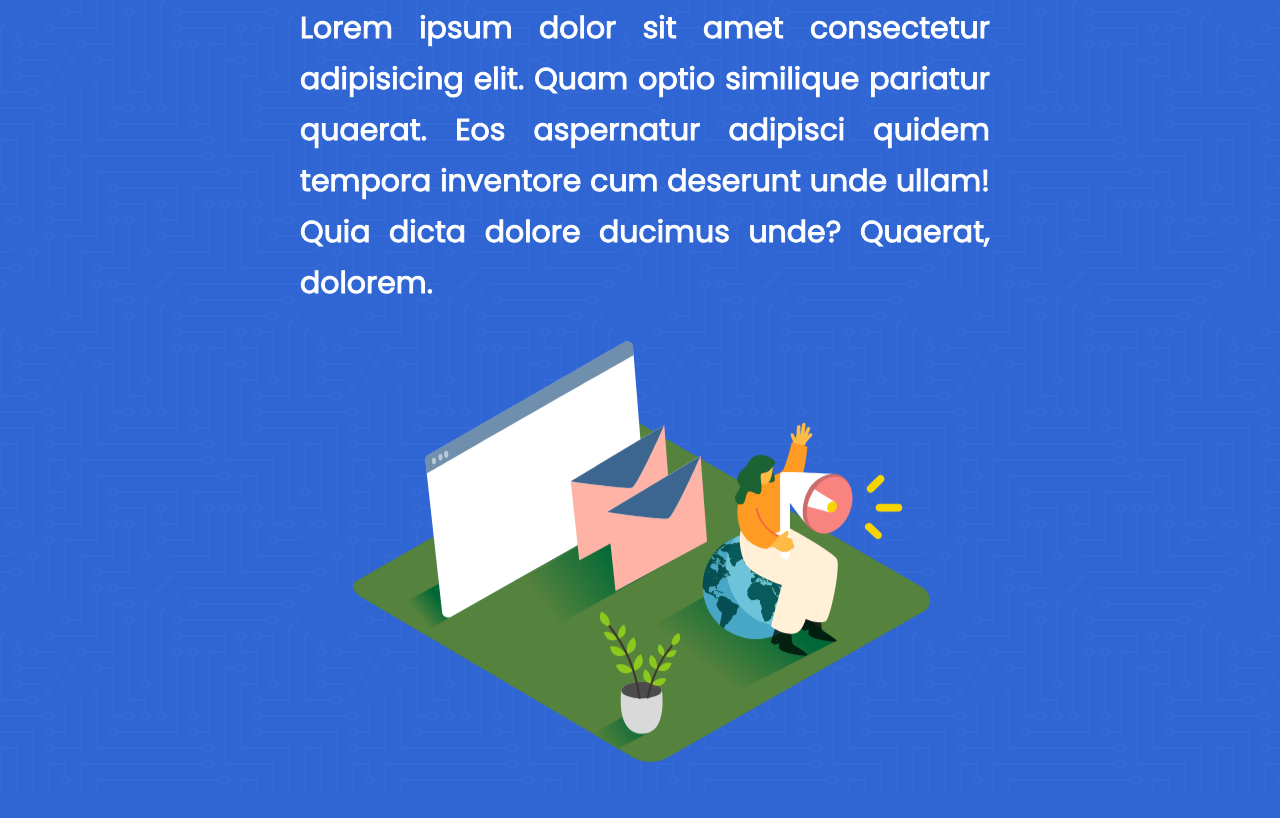
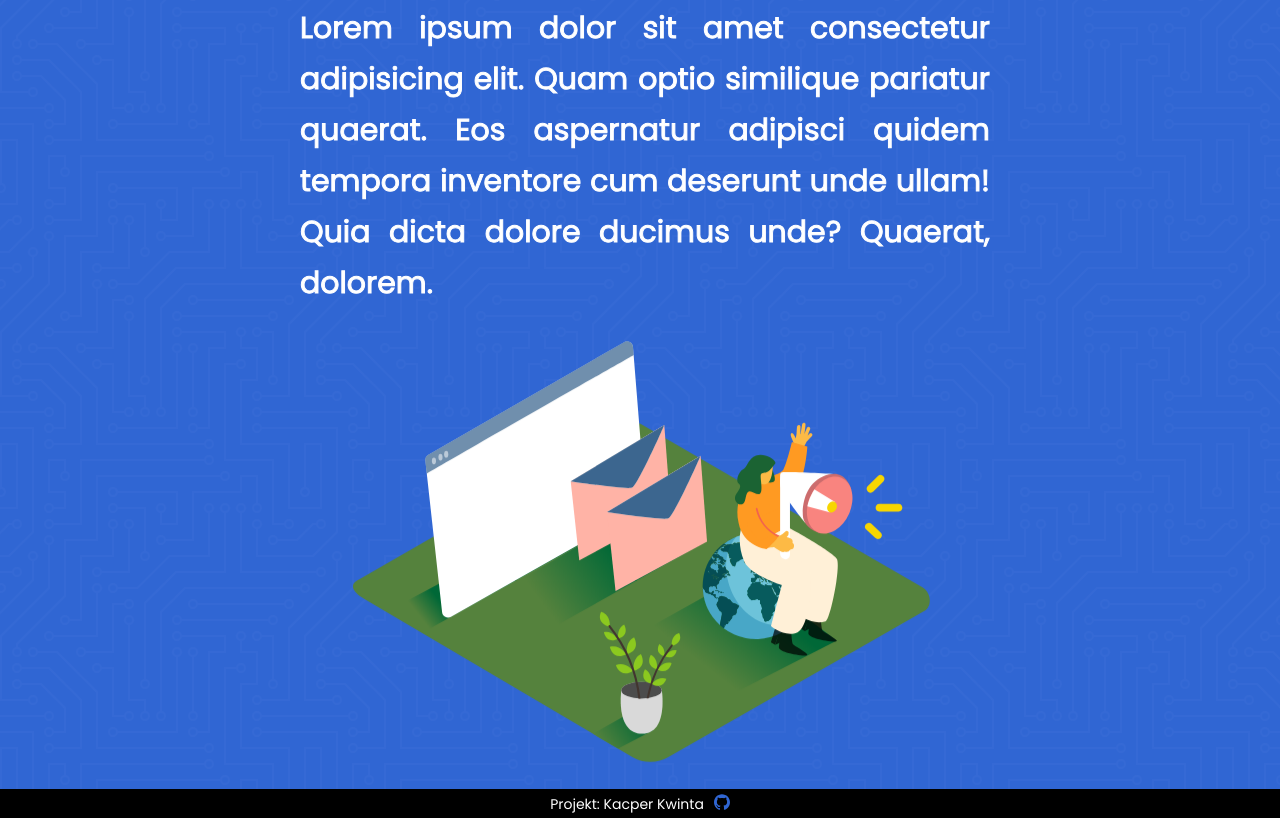
Before and after one commit to kacperkwinta/IT-Company, a plain HTML site: page index.html in a window 1280 px wide. Shown: the part 5589-6407 px from the top of the page. Before the commit the page ends 6378 px from the top, so only its background shows below. Drawn offline with nearby package versions, Linux system fonts and the light colour scheme.

Commit message:
footer added

```diff
--- /dev/null
+++ b/css/footer.css
@@ -0,0 +1,17 @@
+.footer-p {
+    margin: 0;
+    padding: 5px;
+    background: black;
+    color: white;
+    text-align: center;
+    font-size: 14px;
+    justify-content: center;
+    align-items: center;
+    display: flex;
+}
+
+
+.footer-icon {
+    margin-left: 10px;
+    height: 16px;
+}
--- a/index.html
+++ b/index.html
@@ -10,6 +10,7 @@
     <link rel="stylesheet" href="css/page-sections.css">
     <link rel="stylesheet" href="css/global.css">
     <link rel="stylesheet" href="css/main-section.css">
+    <link rel="stylesheet" href="css/footer.css">
     <link rel="stylesheet" href="https://cdnjs.cloudflare.com/ajax/libs/normalize/8.0.1/normalize.min.css"
         integrity="sha512-NhSC1YmyruXifcj/KFRWoC561YpHpc5Jtzgvbuzx5VozKpWvQ+4nXhPdFgmx8xqexRcpAglTj9sIBWINXa8x5w=="
         crossorigin="anonymous" />
@@ -67,31 +68,6 @@
             </span>
         </div>
     </section>
-
-    <script src="https://cdnjs.cloudflare.com/ajax/libs/animejs/2.0.2/anime.min.js"></script>
-
-    <script>
-        var textWrapper = document.querySelector('.ml7 .letters');
-        textWrapper.innerHTML = textWrapper.textContent.replace(/\S/g, "<span class='letter'>$&</span>");
-
-        anime.timeline({ loop: true })
-            .add({
-                targets: '.ml7 .letter',
-                translateY: ["1.1em", 0],
-                translateX: ["0.55em", 0],
-                translateZ: 0,
-                rotateZ: [180, 0],
-                duration: 500,
-                easing: "easeOutExpo",
-                delay: (el, i) => 50 * i
-            }).add({
-                targets: '.ml7',
-                opacity: 0,
-                duration: Infinity,
-                easing: "easeOutExpo",
-                delay: 1000
-            });
-    </script>
 
     <section class="content-main">
 
@@ -209,6 +185,35 @@
 
     </section>
 
+    <section class="footer">
+        <p class="footer-p">Projekt: Kacper Kwinta <a target="_blank" href="https://github.com/turbobaguettes/Pitos-Company"><img class="footer-icon" src="/img/github.svg" alt=""></a></p>
+    </section>
+
+    <script src="https://cdnjs.cloudflare.com/ajax/libs/animejs/2.0.2/anime.min.js"></script>
+
+    <script>
+        var textWrapper = document.querySelector('.ml7 .letters');
+        textWrapper.innerHTML = textWrapper.textContent.replace(/\S/g, "<span class='letter'>$&</span>");
+
+        anime.timeline({ loop: true })
+            .add({
+                targets: '.ml7 .letter',
+                translateY: ["1.1em", 0],
+                translateX: ["0.55em", 0],
+                translateZ: 0,
+                rotateZ: [180, 0],
+                duration: 500,
+                easing: "easeOutExpo",
+                delay: (el, i) => 50 * i
+            }).add({
+                targets: '.ml7',
+                opacity: 0,
+                duration: Infinity,
+                easing: "easeOutExpo",
+                delay: 1000
+            });
+    </script>
+
     <script>
         var prevScrollpos = window.pageYOffset;
         window.onscroll = function () {
```
